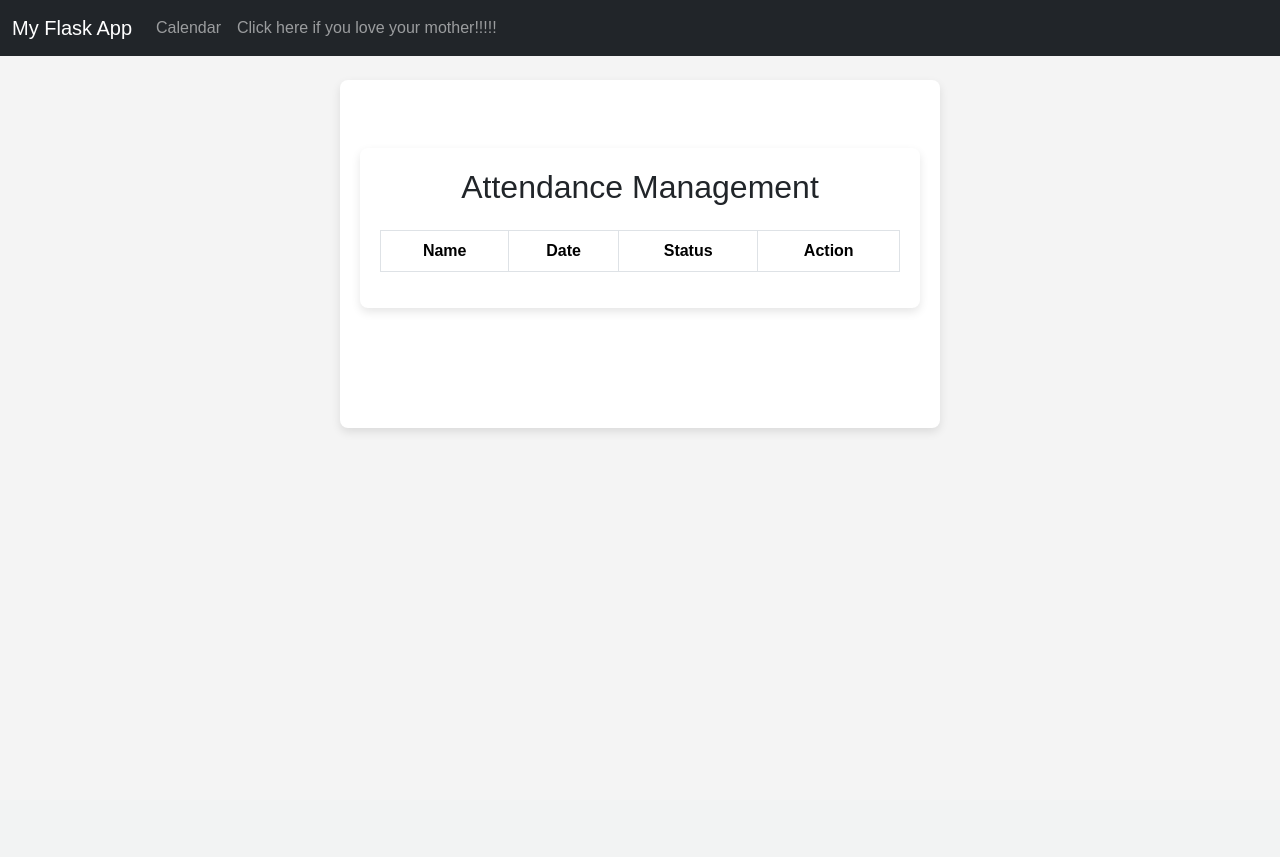
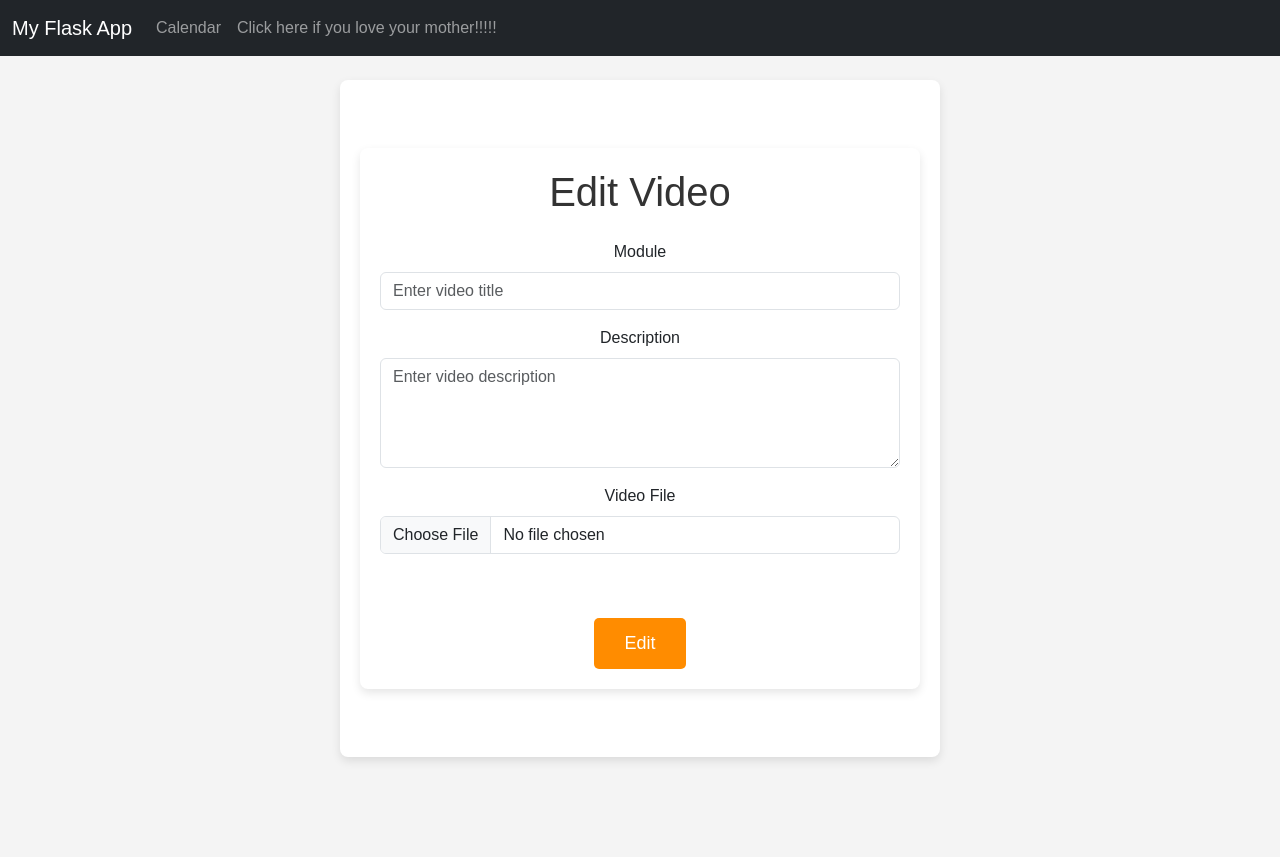
Before and after one commit to wheyy/ACCAD6, a Flask app: template templates/edit.html in a window 1280 px wide. Before the commit the page ends 432 px from the top, so only its background shows below. Run offline with Flask 3, Linux system fonts and the light colour scheme; the template is opened without the code that fills it, so the values that code supplies are empty; some libraries are stand-ins or nearby versions.

Commit message:
1. Calendar linked to view page 2. view page linked to edit

```diff
--- a/app.py
+++ b/app.py
@@ -3,6 +3,17 @@ import calendar
 from datetime import datetime
 
 app = Flask(__name__)
+
+# Populate some data
+record = {
+     'id' : 1,
+     'name' : 'Michael',
+     'mod': 'SC1003',
+     'remarks': '',
+     'video_link': 'https://www.youtube.com/watch?v=xvFZjo5PgG0&ab_channel=Duran'
+}
+
+attendance_data = [record]
 
 
 
@@ -39,9 +50,13 @@ def upload():
     # print(title, description)
     return render_template("upload.html")
 
-@app.route('/edit', methods=['GET', 'POST'])
-def edit():
-        return render_template("edit.html")
+@app.route("/edit/<id>", methods=['GET', 'POST'])
+def edit(id):
+    return render_template("edit.html")
+
+@app.route('/view/<date>')
+def view(date):
+        return render_template("view.html", date=date, attendance_data = attendance_data)
 
 @app.route("/coffee")
 def coffee():
--- a/templates/calendar.html
+++ b/templates/calendar.html
@@ -25,7 +25,7 @@
                     <td></td>
                 {% else %}
                     <td class="calendar-day">
-                        <a href="{{ url_for('upload', date=year ~ '-' ~ '{:02d}'.format(month) ~ '-' ~ '{:02d}'.format(day)) }}">
+                        <a href="{{ url_for('view', date=year ~ '-' ~ '{:02d}'.format(month) ~ '-' ~ '{:02d}'.format(day)) }}">
                             {{ day }}
                         </a>
                     </td>
--- a/templates/edit.html
+++ b/templates/edit.html
@@ -3,45 +3,35 @@
 {% block title %}Calendar - {{ year }}-{{ month }}{% endblock %}
 
 {% block content %}
-    <div class="container mt-5">
-        <h2>Attendance Management</h2>
+    <div class="container my-5">
+        <h1 class="text-center mb-4">Edit Video</h1>
+        <form action="/upload" id="uploadForm" method="POST" enctype="multipart/form-data">
+            <div class="mb-3">
+                <label for="videoTitle" class="form-label">Module</label>
+                <input type="text" class="form-control" id="videoTitle" name="title" placeholder="Enter video title" required>
+            </div>
+            <div class="mb-3">
+                <label action="/upload" id="videoDescription" class="form-label">Description</label>
+                <textarea class="form-control" id="videoDescription" name="description" rows="4" placeholder="Enter video description" required></textarea>
+            </div>
+            <div class="mb-3">
+                <label for="videoFile" class="form-label">Video File</label>
+                <input type="file" class="form-control" id="videoFile" name="video" accept="video/*" required>
+            </div>
+            <div class="mb-3" id="previewContainer" style="display: none;">
+                <label class="form-label">Video Preview</label>
+                <video id="videoPreview" class="w-100" controls></video>
+            </div>
+            <br><br>
 
-        <!-- Table to display attendance records -->
-        <table class="table table-bordered mt-4">
-            <thead>
-                <tr>
-                    <th>Name</th>
-                    <th>Date</th>
-                    <th>Status</th>
-                    <th>Action</th>
-                </tr>
-            </thead>
-            <tbody>
-                {% for record in attendance_data %}
-                <tr>
-                    <td>{{ record.name }}</td>
-                    <td>{{ record.date }}</td>
-                    <td>
-                        <!-- Display current status (dropdown to edit status) -->
-                        <form method="POST" class="d-inline">
-                            <input type="hidden" name="id" value="{{ record.id }}">
-                            <select name="status" class="form-select" style="width: 120px;">
-                                <option value="Present" {% if record.status == 'Present' %} selected {% endif %}>Present</option>
-                                <option value="Absent" {% if record.status == 'Absent' %} selected {% endif %}>Absent</option>
-                                <option value="Late" {% if record.status == 'Late' %} selected {% endif %}>Late</option>
-                                <option value="Excused" {% if record.status == 'Excused' %} selected {% endif %}>Excused</option>
-                            </select>
-                            <button type="submit" class="btn btn-sm btn-primary ml-2">Update</button>
-                        </form>
-                    </td>
-                    <td>
-                        <!-- Action column can be left empty or add any additional controls -->
-                    </td>
-                </tr>
-                {% endfor %}
-            </tbody>
-        </table>
+            <div class="d-flex justify-content-center center">
+                <button type="submit" class="btn btn-primary">Edit</button>
+                <!-- <button type="button" class="btn btn-danger" id="cancelButton">Cancel</button> -->
+            </div>
+        </form>
     </div>
 
-    <script src="https://cdnjs.cloudflare.com/ajax/libs/bootstrap/5.3.0-alpha1/js/bootstrap.bundle.min.js"></script>
+    <!-- Bootstrap JS and Popper.js -->
+    <script src="https://cdn.jsdelivr.net/npm/bootstrap@5.3.0-alpha1/dist/js/bootstrap.bundle.min.js"></script>
+    <script src="upload.js"></script>
 {% endblock %}
--- a/templates/upload.html
+++ b/templates/upload.html
@@ -7,7 +7,7 @@
         <h1 class="text-center mb-4">Upload Video</h1>
         <form action="/upload" id="uploadForm" method="POST" enctype="multipart/form-data">
             <div class="mb-3">
-                <label for="videoTitle" class="form-label">Title</label>
+                <label for="videoTitle" class="form-label">Module</label>
                 <input type="text" class="form-control" id="videoTitle" name="title" placeholder="Enter video title" required>
             </div>
             <div class="mb-3">
```
Also changed, not shown: templates/view.html (added, +53 -0 lines).
